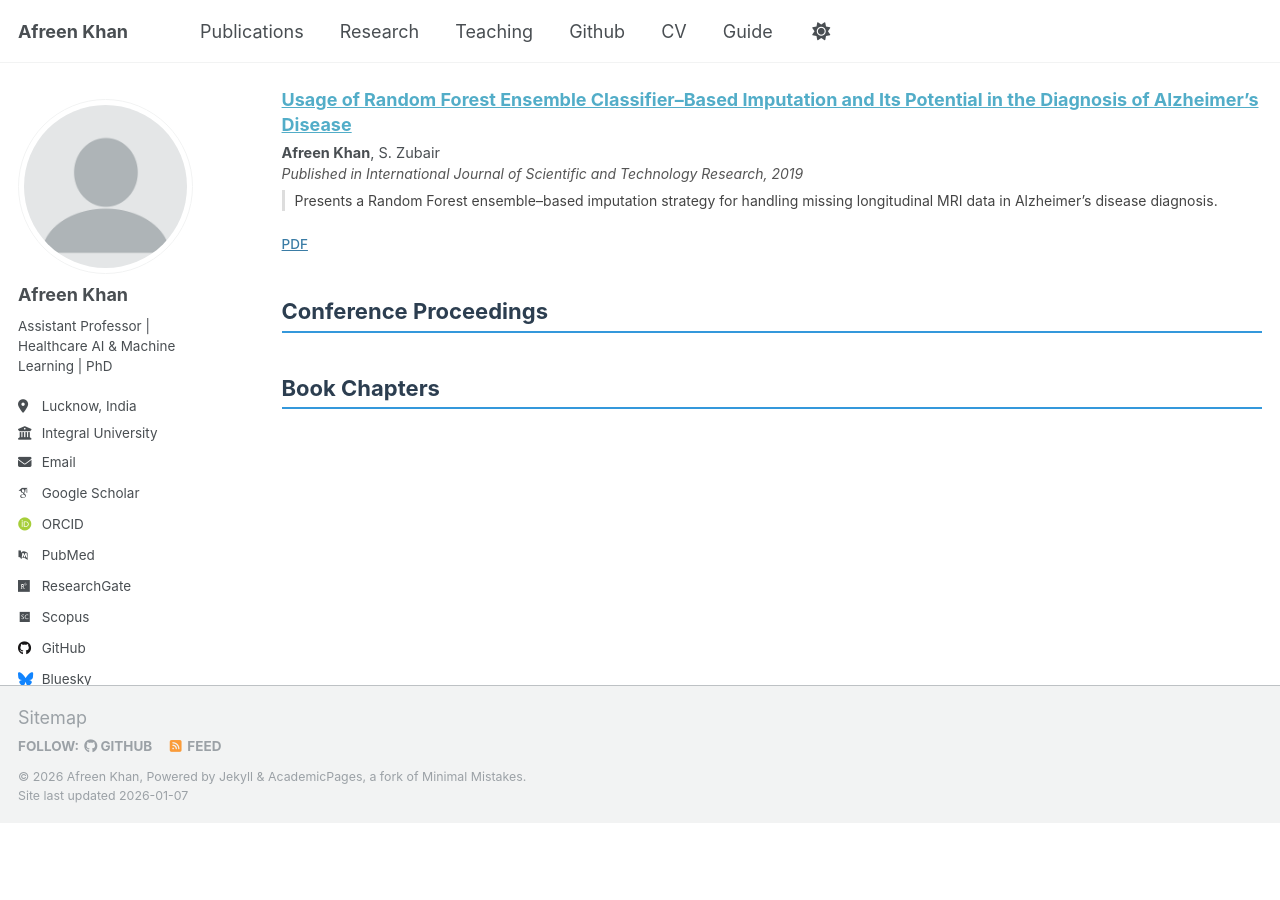
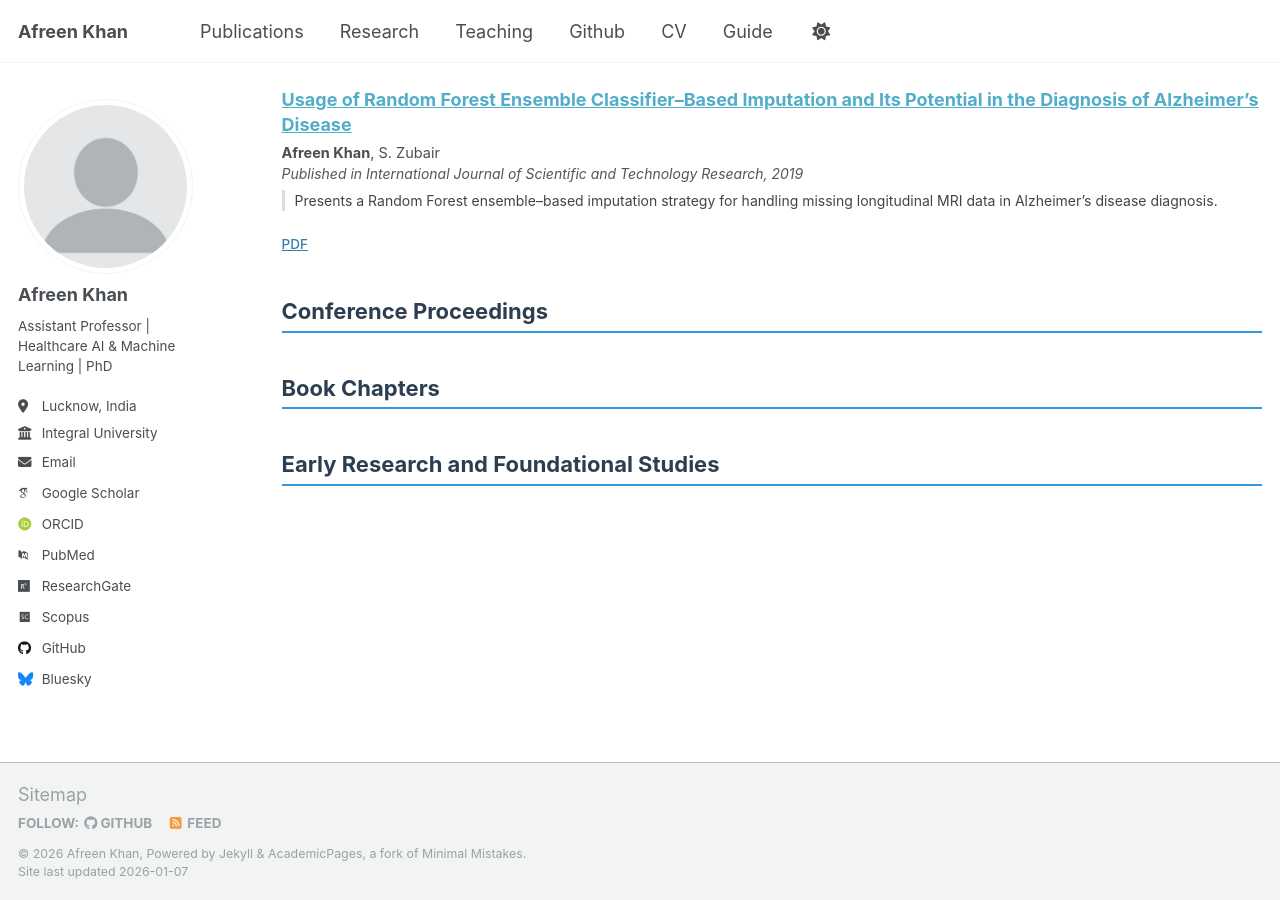
Before and after one commit to afreen-kh/afreen-kh.github.io, a Jekyll site: the page built from _pages/publications.html, in a window 1280 px wide and 900 px high, scrolled down 2138 px. Built offline with Jekyll 4.4.1, drawn with Linux system fonts in a browser that asks for light colours; some web fonts are replaced; a script that is not in the unit is left out; before the commit the page ends 2961 px from its top, so only the background shows below that.

Commit message:
Update publications.html

```diff
--- a/_pages/publications.html
+++ b/_pages/publications.html
@@ -32,3 +32,10 @@ my Google Scholar profile
 {% for post in book_chapters %}
   {% include archive-single.html %}
 {% endfor %}
+
+<h2 class="pub-section-title">Early Research and Foundational Studies</h2>
+
+{% assign early_papers = site.publications | where: "category", "early-work" | sort: "date" | reverse %}
+{% for post in early_papers %}
+  {% include archive-single.html %}
+{% endfor %}
```
